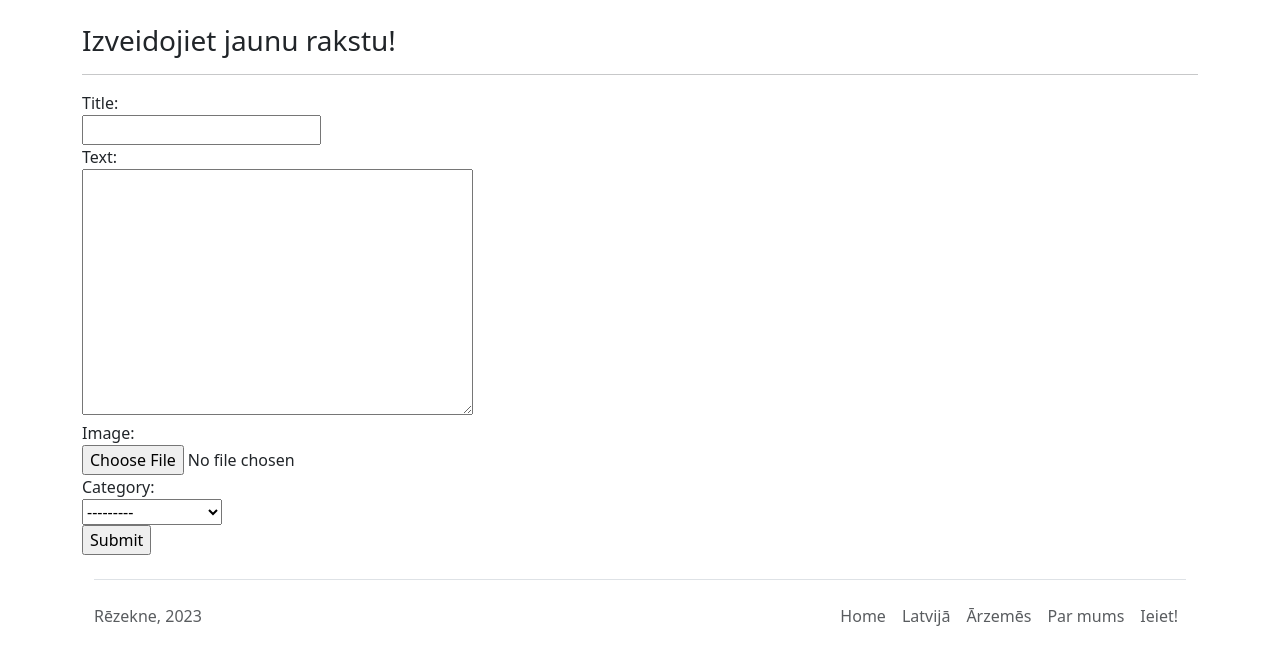
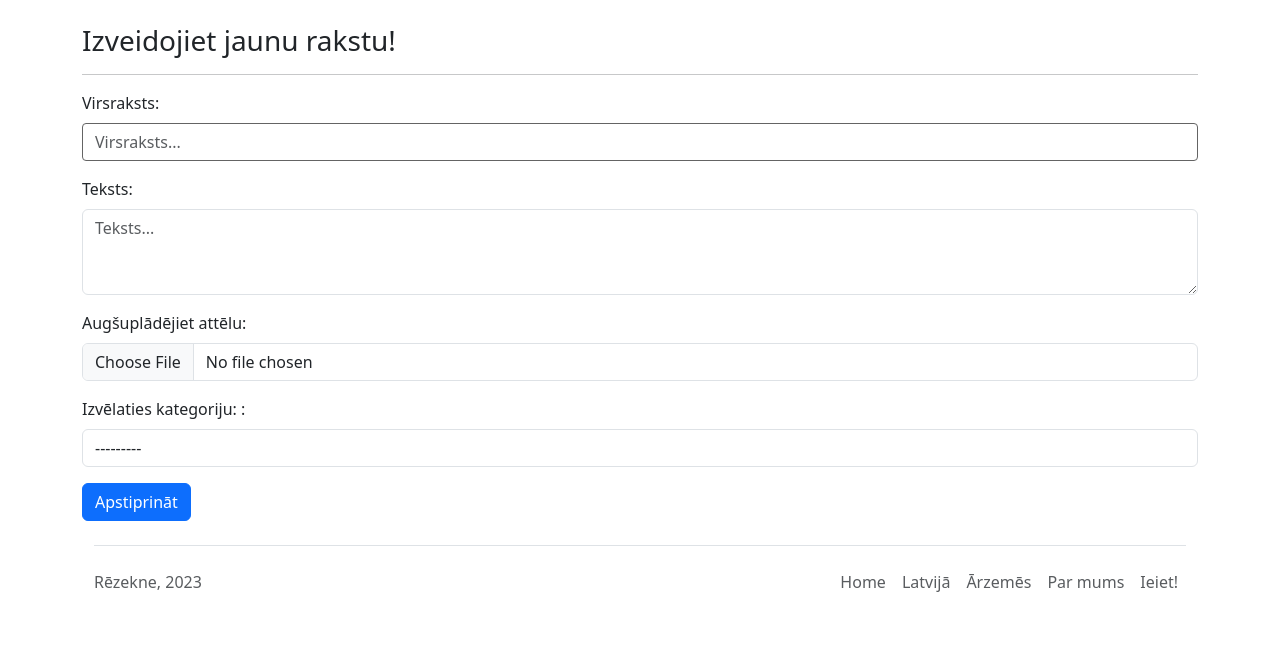
Before and after one commit to Right0603/Django-webAppForLandmarks, a Django app: page /create/ in a window 1280 px wide. Shown: the part 106-771 px from the top of the page. Run offline with Django 4.2, Linux system fonts and the light colour scheme; data comes from the database, SQL or seed files in the repository; both versions use the stored data as it was after the commit; some libraries are stand-ins or nearby versions; grey boxes are pictures that could not be loaded.

Commit message:
Designed a form for adding a new article

```diff
--- a/django_project/settings.py
+++ b/django_project/settings.py
@@ -39,6 +39,7 @@ INSTALLED_APPS = [
     'django.contrib.sessions',
     'django.contrib.messages',
     'django.contrib.staticfiles',
+    'widget_tweaks',
 ]
 
 MIDDLEWARE = [
--- /dev/null
+++ b/main/static/CSS/form.css
@@ -0,0 +1,4 @@
+#id_title{
+    border: 1px solid #646464;
+    border-radius: 4px;
+}
--- a/main/template/base.html
+++ b/main/template/base.html
@@ -8,6 +8,7 @@
     <link href="https://cdn.jsdelivr.net/npm/bootstrap@5.3.2/dist/css/bootstrap.min.css" rel="stylesheet"
     integrity="sha384-T3c6CoIi6uLrA9TneNEoa7RxnatzjcDSCmG1MXxSR1GAsXEV/Dwwykc2MPK8M2HN" crossorigin="anonymous">
     <link rel="stylesheet" href="{% static 'CSS/base.css' %}">
+    <link rel="stylesheet" href="{% static 'CSS/form.css' %}">
     <title>{% block title %}Django project{% endblock title %}</title>
 </head>
 <body>
--- a/main/template/createArticle.html
+++ b/main/template/createArticle.html
@@ -1,4 +1,5 @@
 {% extends 'base.html' %}
+{% load widget_tweaks %}
 
 {% block title %} Izveidot rakstu {% endblock title %}
 
@@ -8,14 +9,34 @@
 
     <form action="" method="post">
         {% csrf_token %}
-        <div>
-            {% for field in form %}
-                <div class="form-group">
-                    {{field.label_tag}}
-                    <div>{{field}}</div>
-                </div>
-            {% endfor %}
-            </div>
-        <input type="submit">
+
+                    <div class="mb-3">
+                        <label for="title" class="form-label">Virsraksts:</label>
+                        {% render_field form.title class="form-control" placeholder="Virsraksts..." %}
+                    </div>
+                    <div class="mb-3">
+                        <label for="id_text" class="form-label">Teksts:</label>
+                        {% render_field form.text class="form-control" placeholder="Teksts..." rows="3" %}
+                    </div>
+                    <div class="mb-3">
+                        <label for="id_image" class="form-label">Augšuplādējiet attēlu:</label>
+                        {% render_field form.image class="form-control" %}
+                    </div>
+                    <div class="mb-3">
+                        <label for="id_category" class="form-label">Izvēlaties kategoriju: :</label>
+                        {% render_field form.category class="form-control" %}
+                    </div>
+
+
+
+            <!--<div>
+                {% for field in form %}
+                    <div class="form-group mb-3">
+                        {{field.label_tag}}
+                        <div>{{field}}</div>
+                    </div>
+                {% endfor %}
+            </div>-->
+            <button type="submit" class="btn btn-primary">Apstiprināt</button>
     </form>
 {% endblock content %}
--- a/main/views.py
+++ b/main/views.py
@@ -1,5 +1,5 @@
 from django.http import HttpResponse
-from django.shortcuts import render
+from django.shortcuts import render, redirect
 from .models import Article
 from .forms import ArticleForm
 
@@ -19,6 +19,7 @@ def create(request):
         form = ArticleForm(request.POST)
         if form.is_valid():
             form.save()
+            return redirect(index)
 
     context={'form':form}
     return render(request, "createArticle.html", context)
```
Also changed, not shown: db.sqlite3.
